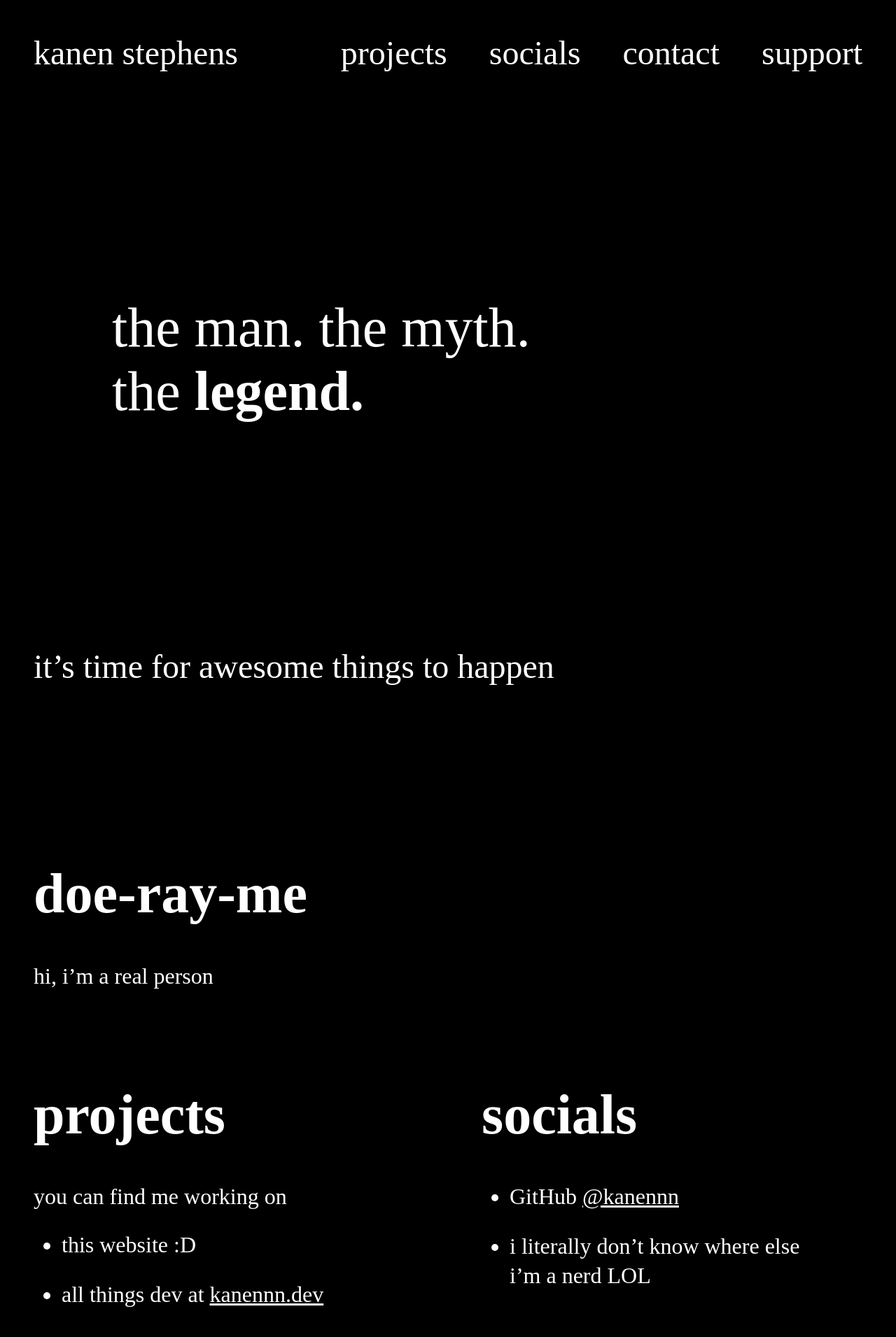
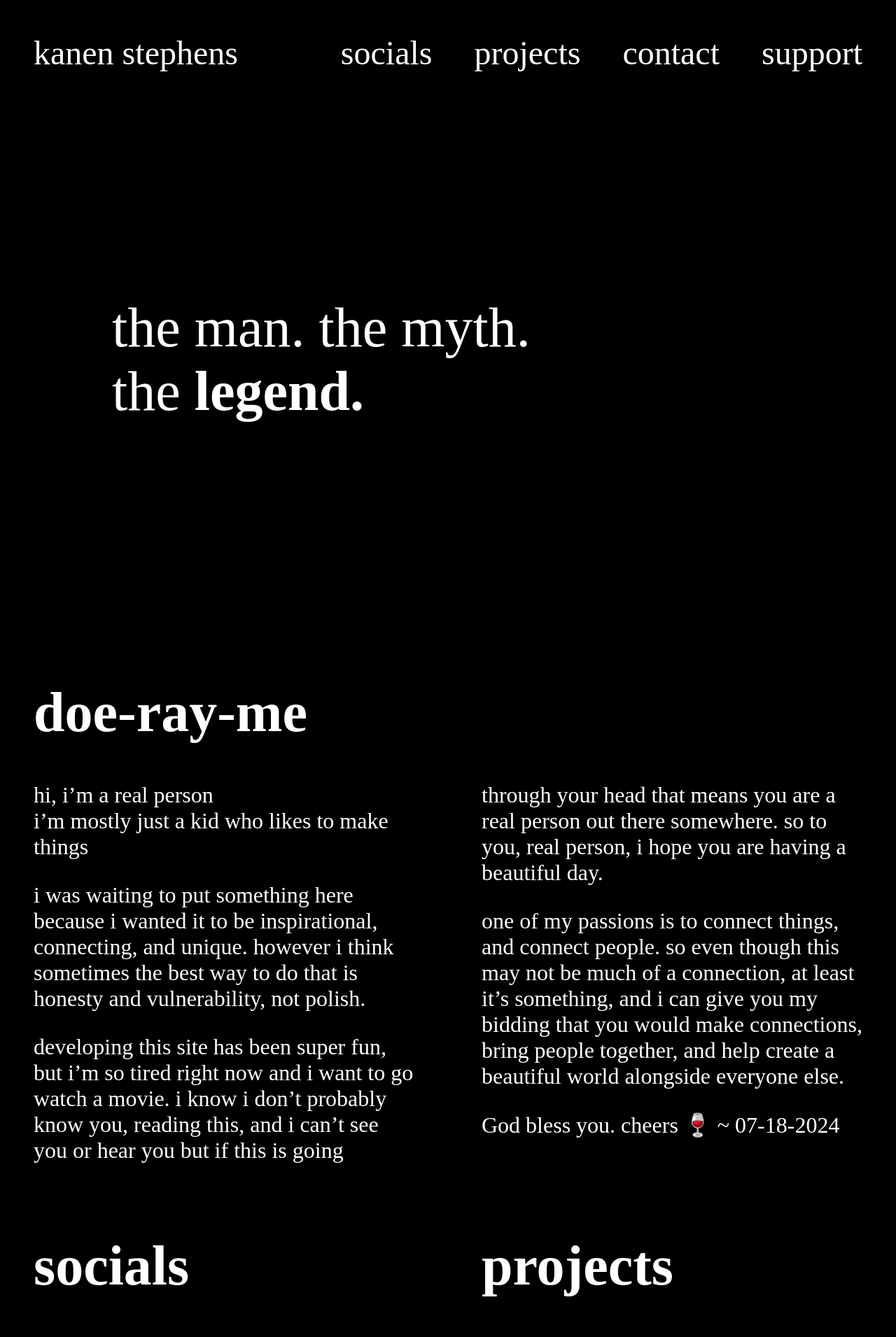
Before and after one commit to kanennn/me, a Jekyll site: the page built from index.md, in a window 1280 px wide. Shown: the top 1911 px of the page at 70% size. Built offline with Jekyll 4.4.1, drawn with Linux system fonts in a browser that asks for light colours; some of the changed text lies outside the part shown.

Commit message:
Updated how the grid layout works to squash some bugs and make the markdown easier to handle. Added a footer and polished some. Plus a story.

```diff
--- a/_config.yml
+++ b/_config.yml
@@ -4,6 +4,7 @@ title: "" # the name of your site, e.g. ACME Corp.
 
 author: "kanen stephens"
 buymeacoffee: "buymeacoffee.com/kanenstephens"
+repo: "github.com/kanennn/kanenstephens"
 
 collections_dir: collections
 collections:
--- a/_includes/columns.html
+++ b/_includes/columns.html
@@ -1,5 +1,4 @@
 <div class="grid">
-    {% for i in include.pages %}
-    <div>{{ i.content }}</div>
-    {% endfor %}
+    <div>{{ include.left | markdownify }}</div>
+    <div>{{ include.right | markdownify }}</div>
 </div>
--- /dev/null
+++ b/_includes/footer.html
@@ -0,0 +1,13 @@
+<footer>
+    <h1>it's time for awesome things to happen</h1>
+    <!-- <br />
+    <br />
+    <h1>
+        this site is <a href="{{site.repo_url}}">open source</a> & MIT licensed
+    </h1> -->
+    <!-- <p id="opensource">
+        this site is open source and MIT licensed! if you find any of my silly
+        errors, you can give feedback or contribute at the
+        <a href="{{site.repo_url}}">repo</a>.
+    </p> -->
+</footer>
--- a/_layouts/front.html
+++ b/_layouts/front.html
@@ -17,6 +17,7 @@
   <main>
     {{ content }}
   </main>
+  {% include footer.html %}
   <script src="{{ base.url | prepend: site.url }}/assets/js/customizebang.js"></script>
 </body>
 </html>
--- a/_sass/base.scss
+++ b/_sass/base.scss
@@ -48,6 +48,22 @@ header {
         text-decoration: none;
     }
 }
+
+footer {
+    margin-top: 10rem;
+    animation: $poof;
+    animation-delay: 1.5s;
+    h1 {
+        font-weight: 200;
+        padding: 0;
+        margin: 0;
+        display: inline-block;
+        font-size: 1em;
+    }
+    opacity: 0;
+    font-size: 3rem;
+    font-weight: 200;
+}
 a {
     color: $bodyColor;
     text-decoration: underline;
@@ -78,10 +94,17 @@ main {
     }
 }
 
-// .doublecolumn {
-//     column-count: 2;
-//     column-gap: 6rem;
-// }
+.doublecolumn {
+    p {
+        margin: 0;
+    }
+    p + p {
+        margin-block-start: 1em;
+        margin-block-end: 1em;
+    }
+    column-count: 2;
+    column-gap: 6rem;
+}
 
 .inlinegrid {
     display: grid;
--- a/index.md
+++ b/index.md
@@ -1,25 +1,104 @@
 ---
 layout: front
 title: "Happy Jekylling!"
-header_links: ["projects", "socials", "contact", "support"]
+header_links: ["socials", "projects", "contact", "support"]
 ---
-
-## it's time for awesome things to happen
-
-<br>
-<br>
-<br>
 
 # doe-ray-me
 
-{: .doublecolumn}
+{% capture doe-ray-me %}
+hi, i'm a real person\
+i'm mostly just a kid who likes to make things
 
-hi, i'm a real person
+i was waiting to put something here because i wanted it to be inspirational, connecting, and unique. however i think sometimes the best way to do that is honesty and vulnerability, not polish.
 
-{% include columns.html pages=site.column1 %}
+developing this site has been super fun, but i'm so tired right now and i want to go watch a movie. i know i don't probably know you, reading this, and i can't see you or hear you but if this is going through your head that means you are a real person out there somewhere. so to you, real person, i hope you are having a beautiful day.
+
+one of my passions is to connect things, and connect people. so even though this may not be much of a connection, at least it's something, and i can give you my bidding that you would make connections, bring people together, and help create a beautiful world alongside everyone else.
+
+God bless you. cheers 🍷 ~ 07-18-2024
+
+> {% endcapture %}
+
+<div class="doublecolumn">{{doe-ray-me | markdownify }}</div>
+
+{% capture socials %}
+
+# socials
+
+{: #socials}
+
+-   GitHub [@kanennn](https://github.com/kanennn)
+-   i literally don't know where else\
+    i'm a nerd LOL
+
+{% endcapture %}
+
+{% capture projects %}
+
+# projects
+
+{: #projects}
+
+you can find me working on
+
+-   this website :D
+-   all things dev at [kanennn.dev](https://kanennn.dev)\
+    (UnDER ConSTRUCTION 🚧🚧🚧 )
+-   [**the archives**](https://archives.kanenstephens.com): a sort of personal analog journal
+-   probably building something cool and funny that i may or may not post about somewhere
+
+{% endcapture %}
+
+{% include columns.html left=socials right=projects %}
 
 # things i like
 
-{% include columns.html pages=site.column3 %}
+{% capture p1 %}
 
-{% include columns.html pages=site.column2 %}
+-   💻 development
+-   🎶 byzantine, prog, and indie music (or like just vibey music)
+-   🎨 art, especially digital; pixel art, graphic design, iconography, aesthetic people, great 3d renders
+-   🎮 video games: minecraft, stray, botw/totk are my favs
+-   ❤️ not dying
+
+{% endcapture %}
+
+{% capture p2 %}
+
+-   🧠 philosophy, existentialism, theology
+-   ☦️ Orthodox Christianity
+-   9️⃣ the [Enneagram](https://www.enneagraminstitute.com/type-descriptions/) (i'm a type 5)
+-   📚 learning literally anything (and everything)
+-   🫂 people
+-   🌈 the beautiful world we live in
+    {% endcapture %}
+
+{% include columns.html left=p1 right=p2 %}
+
+{% capture contact %}
+
+# contact
+
+{: #contact}
+
+you can contact me at **contact@kanenstephens.com**\
+or, find me at one of my socials!
+
+{% endcapture %}
+
+{% capture support %}
+
+# support
+
+{: #support}
+
+you can buy me a coffee [**here**](https://{{site.buymeacoffee}})! although I don't drink coffee. i'll just swap it out for a tea then ;D
+
+another way you can support me is through finding and supporting me in the field through my projects!
+
+this site is also open source and MIT licensed! feel free to contribute and help out/smash bugs/fix my spelling [here](https://{{site.repo}})!
+
+{% endcapture %}
+
+{% include columns.html left=contact right=support %}
```
Also changed, not shown: README.md.
